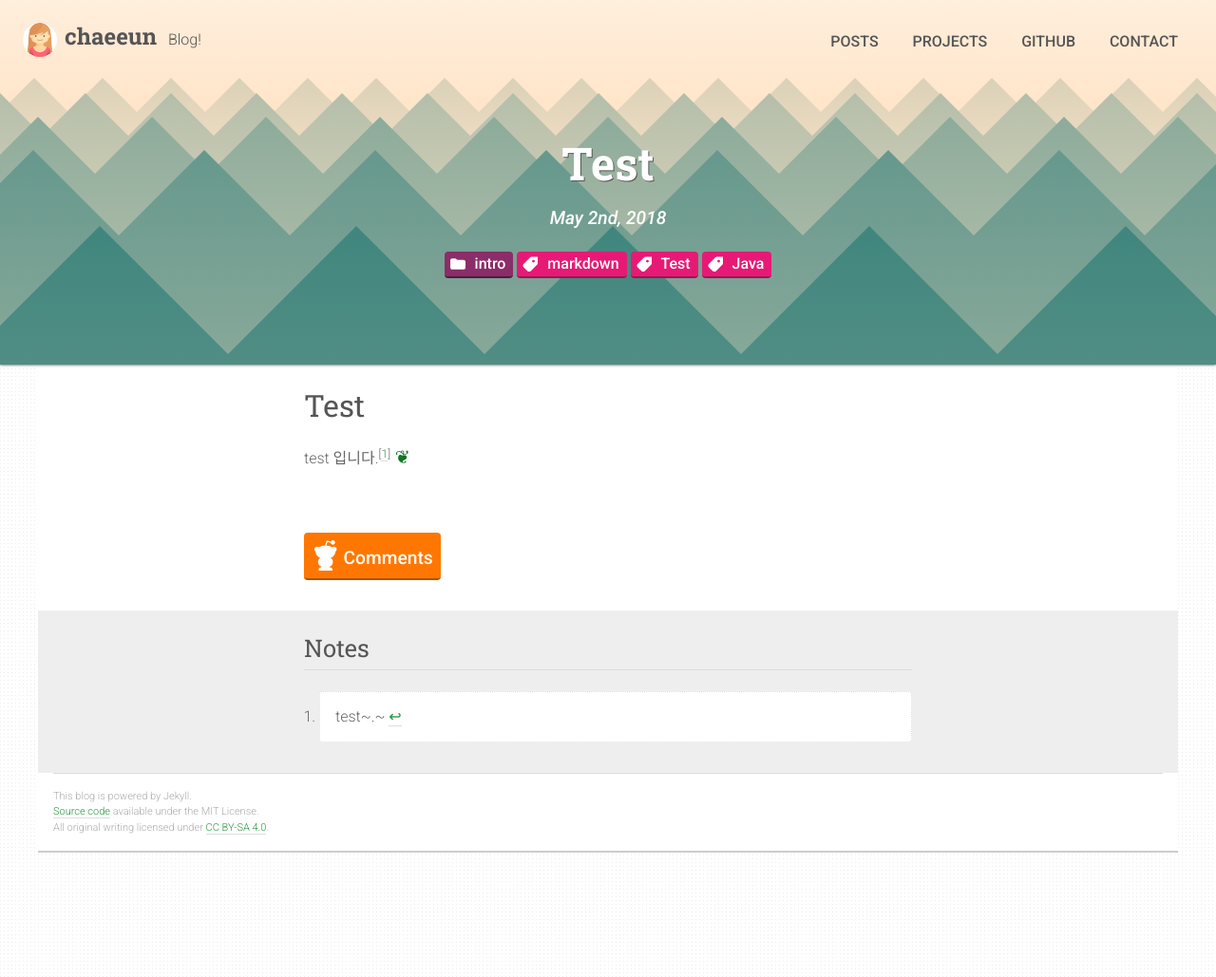
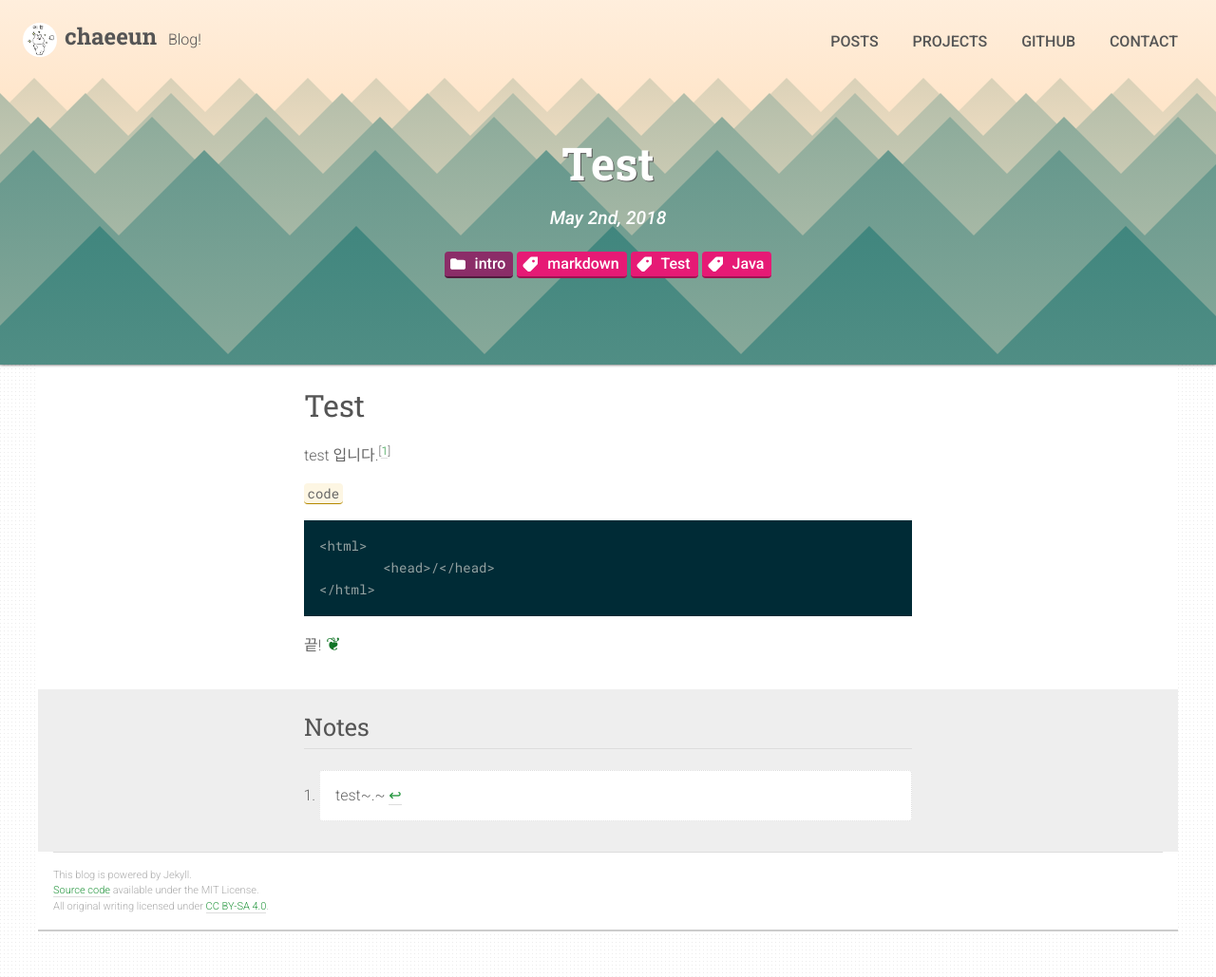
Before and after one commit to Chae-Eun/Chae-Eun.github.io, a Jekyll site: the page built from _posts/2018-05-02-Test.md, in a window 1280 px wide. Shown: the whole page at 95% size. Built offline with Jekyll 4.4.1, drawn with Linux system fonts in a browser that asks for light colours.

Commit message:
Update Custom Setting(180503)

````diff
--- a/_config.yml
+++ b/_config.yml
@@ -7,7 +7,7 @@ author: Chae-Eun                            # used in a <meta> tag & /feed.xml
 description: >                              # used in a <meta> tag & /feed.xml
   Hello!
 slogan: Blog!                               # used in site header, beside title
-avatar: /i/girl.png                       # used as portrait in site header
+avatar: /i/overactionrabbit.jpg             # used as portrait in site header
 banner: /i/mountains.svg                    # used as background in site header
 url: http://solana.ryanlue.com              # used by plugins to generate feed.xml and sitemap.xml
 baseurl: ''                                 # prepended to all absolute filepaths
--- a/_posts/2018-05-02-Test.md
+++ b/_posts/2018-05-02-Test.md
@@ -3,12 +3,22 @@ title: Test
 teaser: Posting Test.
 category: intro
 tags: [markdown, Test, Java]
-reddit_post: 'https://www.reddit.com/r/Jekyll/comments/6258ln/welcome_to_solana/'
 ---
 
 # Test
 test 입니다.[^1]
 
+`code`
+
+```
+<html>
+	<head>/</head>
+</html>
+```
+
+끝!
+
+
 ---
 
 [^1]:
````
Also changed, not shown: i/overactionrabbit.jpg (added).
